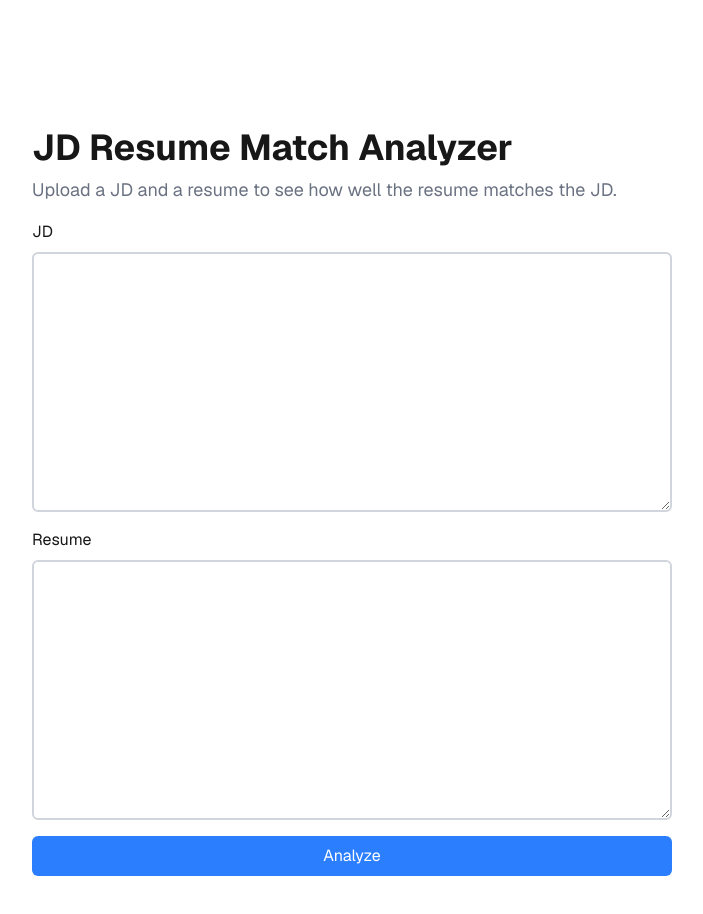
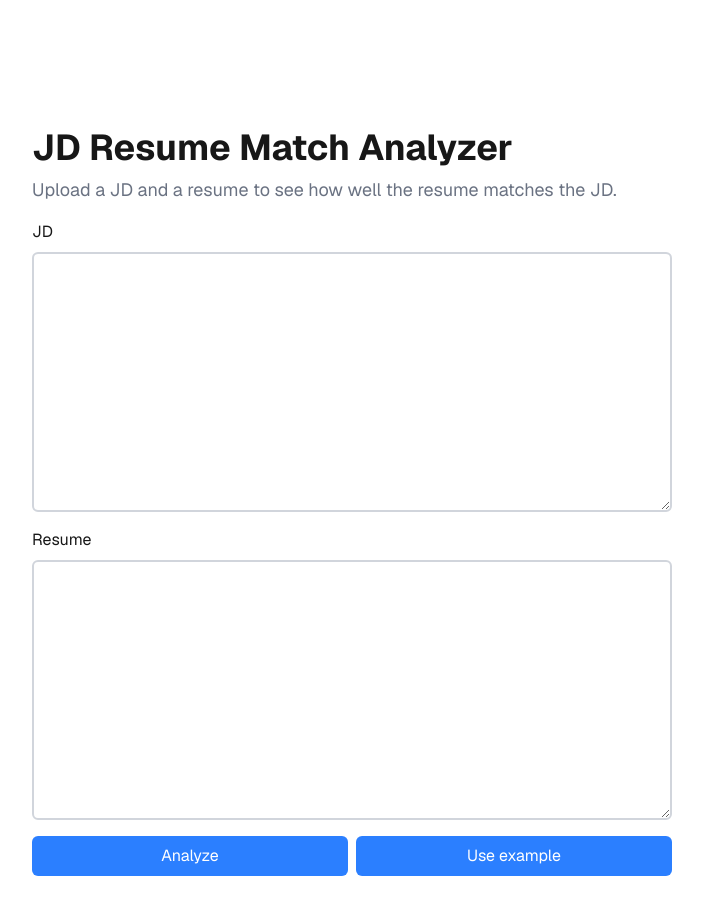
Before and after one commit to tom20064028/jd-resume-match-analyzer, a Next.js app: page / in a window 1280 px wide. Shown: the top 914 px of the page, without its empty margins (288-991 px from the left). Built offline with nearby package versions, Linux system fonts and the light colour scheme.

Commit message:
Day 7: Implement example JD and resume functionality, update form state management for user input

```diff
--- a/app/page.tsx
+++ b/app/page.tsx
@@ -7,17 +7,25 @@ import { faAngleDown } from "@fortawesome/free-solid-svg-icons";
 
 
 export default function Home() {
+
+  const exampleJD = `We are looking for a frontend developer with React, TypeScript, and REST API experience...`;
+
+  const exampleResume = `Frontend developer with 4 years experience using React, Next.js, and API integrations...`;
+
   const [result, setResult] = useState<any>(null);
   const [loading, setLoading] = useState(false);
   const [showRaw, setShowRaw] = useState(false);
+  const [jd, setJd] = useState("")
+  const [resume, setResume] = useState("")
+
   useEffect(() => {
     const form = document.querySelector("form");
     form?.addEventListener("submit", (e) => {
       e.preventDefault();
       setLoading(true);
-      const formData = new FormData(form);
-      const jd = formData.get("jd");
-      const resume = formData.get("resume");
+      // const formData = new FormData(form);
+      // const jd = formData.get("jd");
+      // const resume = formData.get("resume");
       fetch("/api/analyze", {
         method: "POST",
         body: JSON.stringify({ jd, resume }),
@@ -56,13 +64,25 @@ export default function Home() {
           <form className="flex flex-col gap-4">
             <div className="flex flex-col gap-2">
               <label htmlFor="jd">JD</label>
-              <textarea name="jd" id="jd" className="w-full border-2 border-gray-300 rounded-md p-2" rows={10} required />
+              <textarea name="jd" id="jd" className="w-full border-2 border-gray-300 rounded-md p-2" rows={10} required value={jd} onChange={(e) => setJd(e.target.value)} />
             </div>
             <div className="flex flex-col gap-2">
               <label htmlFor="resume">Resume</label>
-              <textarea name="resume" id="resume" className="w-full border-2 border-gray-300 rounded-md p-2" rows={10} required />
+              <textarea name="resume" id="resume" className="w-full border-2 border-gray-300 rounded-md p-2" rows={10} required value={resume} onChange={(e) => setResume(e.target.value)} />
             </div>
-            <button type="submit" className={`bg-blue-500 text-white px-4 py-2 rounded-md ${loading ? "opacity-50 cursor-not-allowed" : "cursor-pointer"}`} disabled={loading}>{loading ? "Analyzing..." : "Analyze"}</button>
+            <div className="grid grid-cols-2 gap-2 w-full">
+              <button type="submit" className={`bg-blue-500 text-white px-4 py-2 rounded-md ${loading ? "opacity-50 cursor-not-allowed" : "cursor-pointer"}`} disabled={loading}>{loading ? "Analyzing..." : "Analyze"}</button>
+              <button
+                type="button"
+                className="bg-blue-500 text-white px-4 py-2 rounded-md cursor-pointer"
+                onClick={() => {
+                  setJd(exampleJD);
+                  setResume(exampleResume);
+                }}
+              >
+                Use example
+              </button>
+            </div>
           </form>
           {result && (
             <div className="flex flex-col gap-2 mt-4">
```
